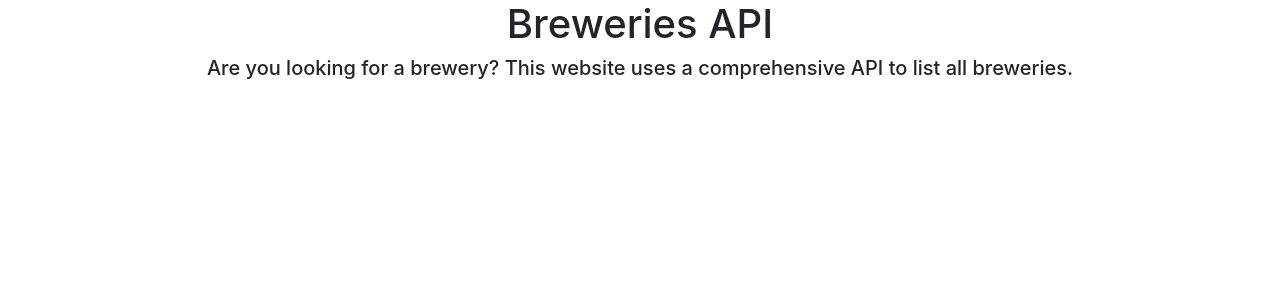
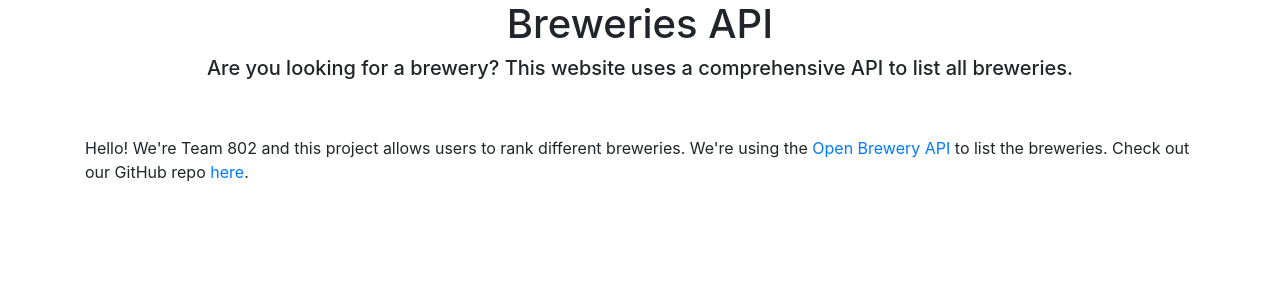
Before and after one commit to lomcaitlin/205_final_team802, a Flask app: page /about in a window 1280 px wide. Shown: the part 56-356 px from the top of the page. Run offline with Flask 2, Linux system fonts and the light colour scheme; some libraries are stand-ins or nearby versions.

Commit message:
Remove pprint & add info in about

```diff
--- a/app.py
+++ b/app.py
@@ -2,7 +2,6 @@ from flask import Flask, request, render_template, redirect, url_for
 from flask_bootstrap import Bootstrap
 import requests
 import json
-from pprint import pprint
 
 app = Flask(__name__)
 bootstrap = Bootstrap(app)
@@ -28,7 +27,6 @@ def reorder(list):
             temp.pop(id)
     for leftover in temp:
         list[leftover] = temp[leftover]
-    pprint(list)
     return list
 
 @app.route('/')
--- a/templates/about.html
+++ b/templates/about.html
@@ -34,8 +34,10 @@
     </div>
   </nav>
 
-  <div class="inside-container">
+  <div class="inside-container container">
     <h1 style ="text-align: center;">Breweries API</h1>
     <h5 style="text-align: center;"> Are you looking for a brewery? This website uses a comprehensive API to list all breweries.</h5>
+    <br><br>
+    <p>Hello! We're Team 802 and this project allows users to rank different breweries. We're using the <a href="https://www.openbrewerydb.org/">Open Brewery API</a> to list the breweries. Check out our GitHub repo <a href="https://github.com/lomcaitlin/205_final_team802">here</a>.</p>
   </div>
 </div>
```
